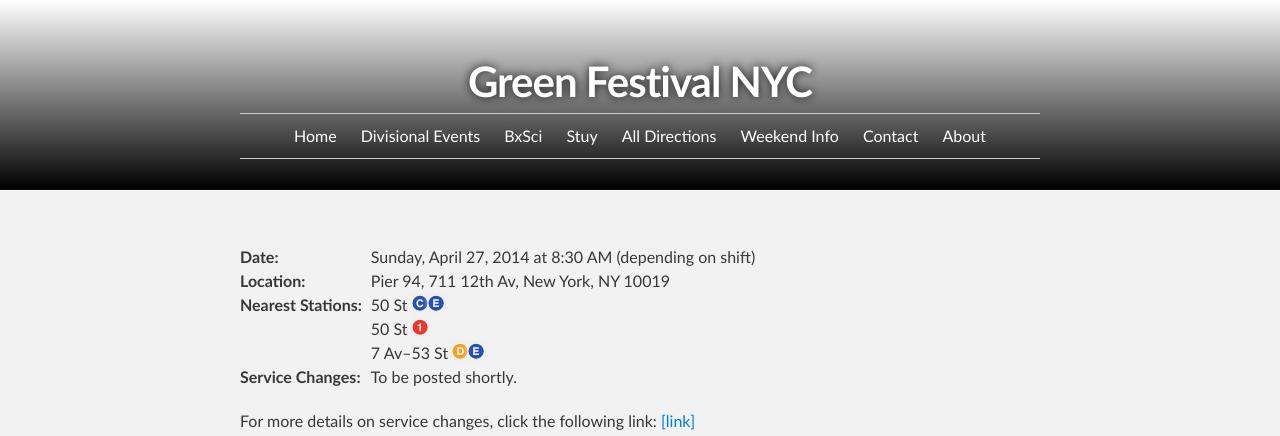
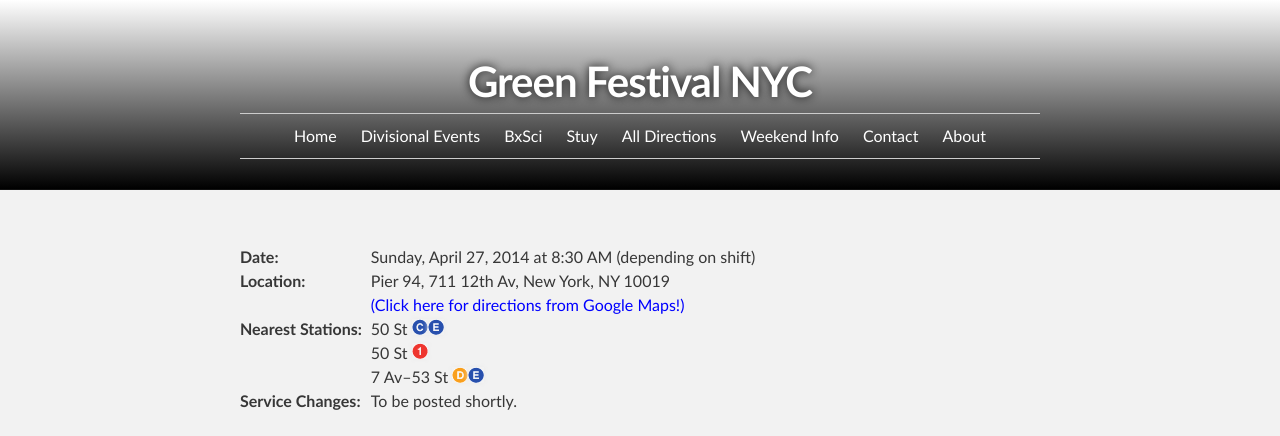
Before and after one commit to d11directions/d11directions.github.io, a Jekyll site: the page built from _posts/2014-04-27-Green_Festival.html, in a window 1280 px wide. Shown: the top 436 px of the page. Built offline with Jekyll 4.4.1, drawn with Linux system fonts in a browser that asks for light colours; some of the changed text lies outside the part shown.

Commit message:
Update Green Festival to use gmap in YAML

```diff
--- a/_posts/2014-04-27-Green_Festival.html
+++ b/_posts/2014-04-27-Green_Festival.html
@@ -14,6 +14,6 @@ changes-brief:
     - To be posted shortly.
 changes-ext:
     - <a href="http://travel.mtanyct.info/serviceadvisory/routeStatusResult.aspx?tag=ALL&date=04/27/2014&time=&method=getstatus4">[link]</a>
+gmap:
+    - https://maps.google.com/maps?f=d&amp;source=embed&amp;saddr=&amp;daddr=711+12th+Ave,+New+York,+NY+10019&amp;hl=en&amp;geocode=FdISbgIdJ-eW-yn3k90URVjCiTE9-eP6JqdoyA&amp;sll=40.76821,-73.996505&amp;sspn=0.011522,0.022724&amp;dirflg=r&amp;ttype=arr&amp;date=04%2F26%2F14&amp;time=8:25am&amp;noexp=0&amp;noal=0&amp;sort=def&amp;mra=ls&amp;ie=UTF8&amp;t=m&amp;start=0&amp;ll=40.76821,-73.996505&amp;spn=0.011522,0.022724
 ---
-<a href="https://maps.google.com/maps?f=d&amp;source=embed&amp;saddr=&amp;daddr=711+12th+Ave,+New+York,+NY+10019&amp;hl=en&amp;geocode=FdISbgIdJ-eW-yn3k90URVjCiTE9-eP6JqdoyA&amp;sll=40.76821,-73.996505&amp;sspn=0.011522,0.022724&amp;dirflg=r&amp;ttype=arr&amp;date=04%2F26%2F14&amp;time=8:25am&amp;noexp=0&amp;noal=0&amp;sort=def&amp;mra=ls&amp;ie=UTF8&amp;t=m&amp;start=0&amp;ll=40.76821,-73.996505&amp;spn=0.011522,0.022724" style="color:#0000FF;text-align:left">Click here for directions from Google Maps!</a><br>
-<iframe width="425" height="350" frameborder="0" scrolling="no" marginheight="0" marginwidth="0" src="https://maps.google.com/maps?f=d&amp;source=s_d&amp;saddr=&amp;daddr=711+12th+Ave,+New+York,+NY+10019&amp;hl=en&amp;geocode=FdISbgIdJ-eW-yn3k90URVjCiTE9-eP6JqdoyA&amp;sll=40.76821,-73.996505&amp;sspn=0.011522,0.022724&amp;dirflg=r&amp;ttype=arr&amp;date=04%2F26%2F14&amp;time=8:25am&amp;noexp=0&amp;noal=0&amp;sort=def&amp;mra=ls&amp;ie=UTF8&amp;t=m&amp;start=0&amp;ll=40.76821,-73.996505&amp;spn=0.011522,0.022724&amp;output=embed"></iframe>
```
